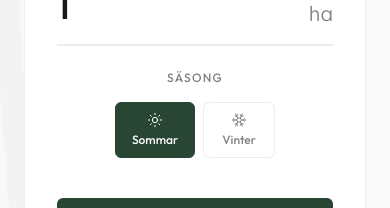
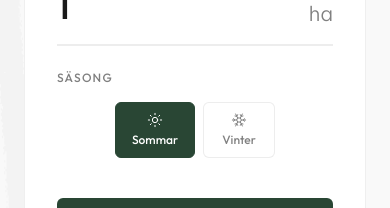
Before and after one commit to aiipraktiken-cmd/vasskalkylator, a React (Vite) app: page / in a window 390 px wide. Shown: the part 411-619 px from the top of the page. Built offline with nearby package versions, Linux system fonts and the light colour scheme.

Commit message:
fix: keep SÄSONG label left-aligned, center only buttons on mobile

```diff
--- a/src/App.tsx
+++ b/src/App.tsx
@@ -252,11 +252,11 @@ export default function App() {
             </div>
 
             {/* Season Selector */}
-            <div className="shrink-0 flex flex-col items-center sm:items-start">
+            <div className="shrink-0">
               <label className="block text-xs font-heading font-medium text-[#808080] mb-4 uppercase tracking-widest">
                 Säsong
               </label>
-              <div className="flex gap-2">
+              <div className="flex gap-2 justify-center sm:justify-start">
                 <button
                   onClick={() => setSeason('summer')}
                   className={`flex flex-col items-center justify-center py-2 px-4 rounded-md border transition-all duration-200 min-h-[56px] min-w-[72px] cursor-pointer ${
```
